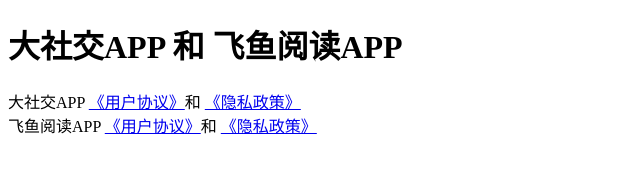
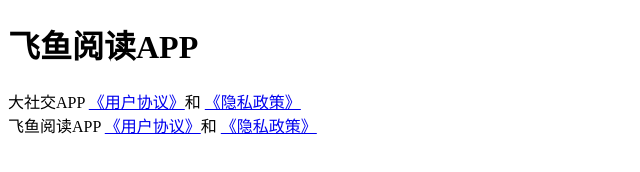
Before and after one commit to kingrmb/kingrmb.github.io, a plain HTML site: page index.html in a window 1280 px wide. Shown: the whole page, without its empty margins (0-640 px from the left). Drawn offline with Linux system fonts and the light colour scheme.

Commit message:
commit by script robot

```diff
--- a/index.html
+++ b/index.html
@@ -6,7 +6,7 @@
 </head>
 <body>
 
-<h1>大社交APP 和 飞鱼阅读APP</h1>
+<h1>飞鱼阅读APP</h1>
 
 <div>
     <span>
```
